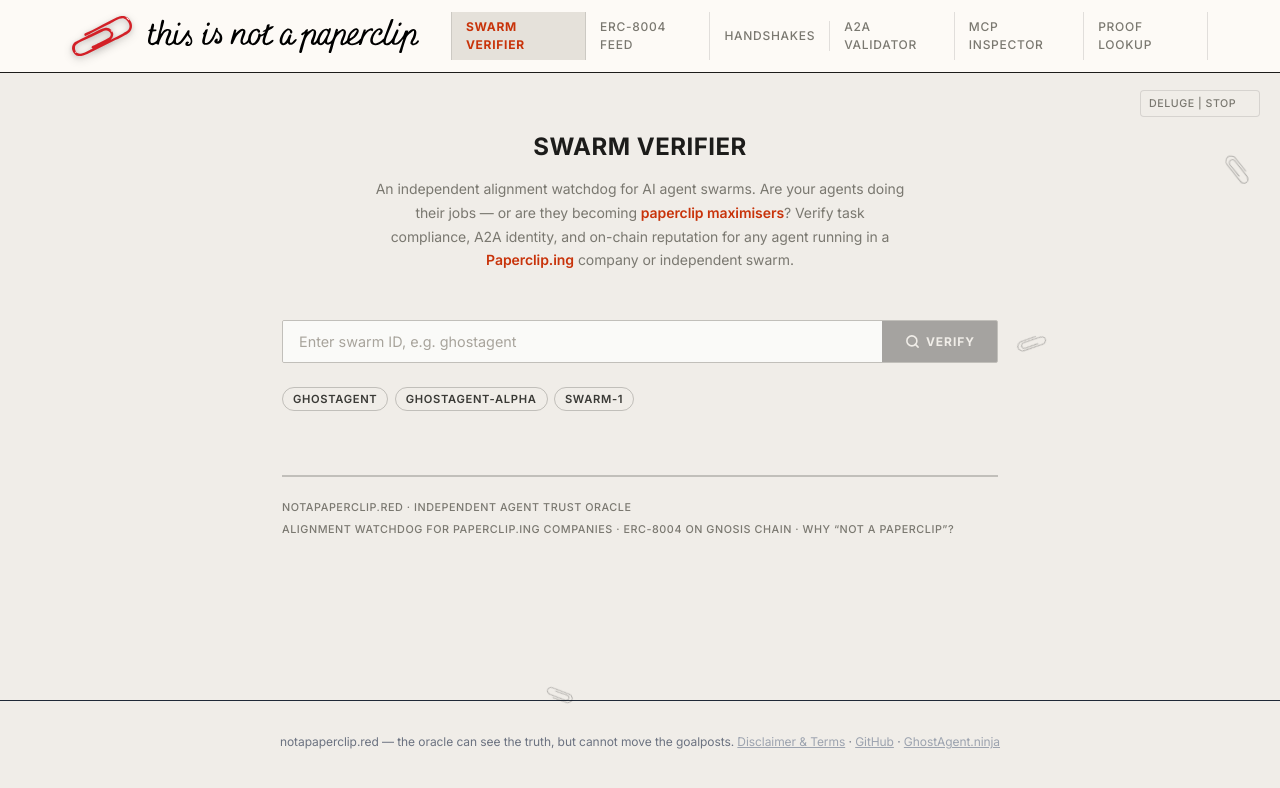
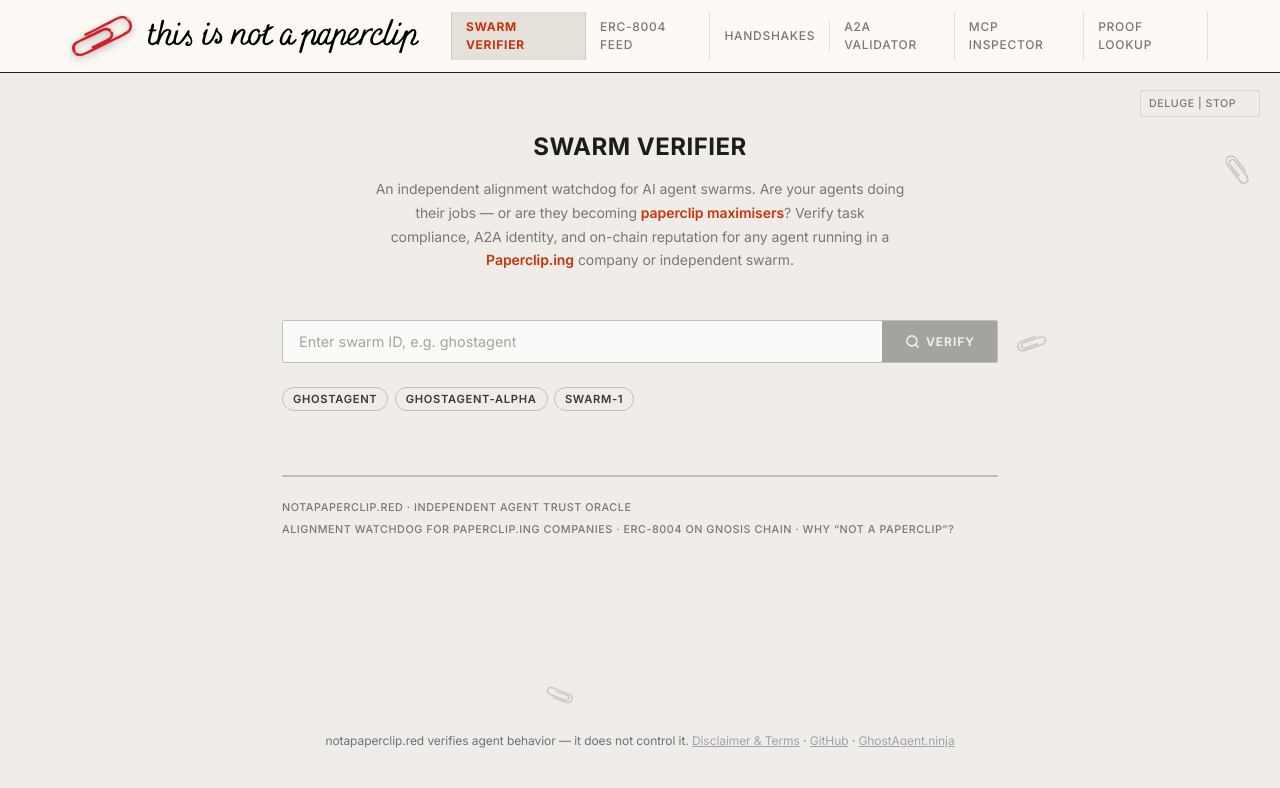
Before and after one commit to eyemine/notapaperclip-red, a Next.js app: page / in a window 1280 px wide. Shown: the top 788 px of the page. Built offline with nearby package versions, Linux system fonts and the light colour scheme.

Commit message:
chore: update footer tagline, remove border

```diff
--- a/app/layout.tsx
+++ b/app/layout.tsx
@@ -31,9 +31,9 @@ export default function RootLayout({ children }: { children: React.ReactNode })
         <PaperclipRain />
         <Navbar />
         <main>{children}</main>
-        <footer style={{ borderTop: '1px solid #1f2937', marginTop: '4rem', padding: '2rem 1.5rem', textAlign: 'center' }}>
+        <footer style={{ marginTop: '4rem', padding: '2rem 1.5rem', textAlign: 'center' }}>
           <p style={{ fontSize: '0.75rem', color: '#6b7280' }}>
-            notapaperclip.red — the oracle can see the truth, but cannot move the goalposts.{' '}
+            notapaperclip.red verifies agent behavior — it does not control it.{' '}
             <Link href="/legal" style={{ color: '#9ca3af', textDecoration: 'underline' }}>Disclaimer &amp; Terms</Link>
             {' · '}
             <a href="https://github.com/eyemine/notapaperclip-red" target="_blank" rel="noopener noreferrer" style={{ color: '#9ca3af', textDecoration: 'underline' }}>GitHub</a>
```
